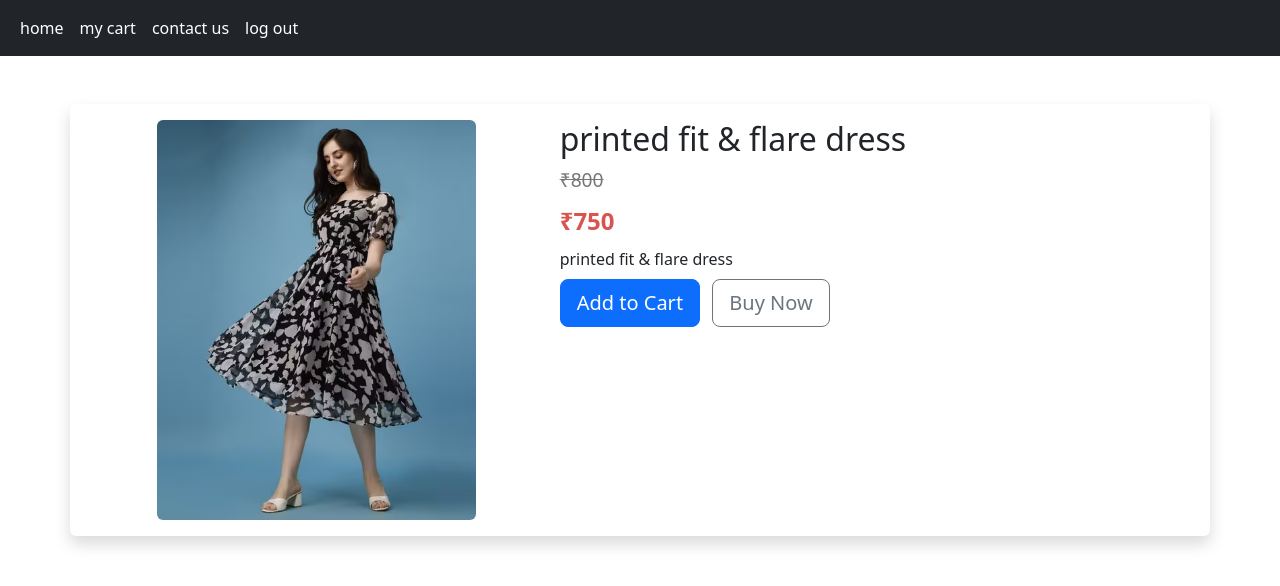
After one commit to siddharth3562/django_project, a Django app: page /view_product/2 in a window 1280 px wide. The commit adds this page. Shown: the top 586 px of the page. Run offline with Django 5.2, Linux system fonts and the light colour scheme; data comes from the database, SQL or seed files in the repository; both versions use the stored data as it was after the commit.

Commit message:
django demo project

```diff
--- a/e_commerce/app/models.py
+++ b/e_commerce/app/models.py
@@ -1,5 +1,5 @@
 from django.db import models
-
+from django.contrib.auth.models import User
 # Create your models here.
 class Product(models.Model):
     pid=models.TextField()
@@ -8,3 +8,8 @@ class Product(models.Model):
     price=models.IntegerField()
     offer_price=models.IntegerField()
     img=models.FileField()
+
+class Cart(models.Model):
+    product=models.ForeignKey(Product,on_delete=models.CASCADE)
+    user=models.ForeignKey(User,on_delete=models.CASCADE)
+    qty=models.IntegerField()
--- a/e_commerce/app/urls.py
+++ b/e_commerce/app/urls.py
@@ -8,8 +8,11 @@ urlpatterns=[
     path('add',views.add_product),
     path('edit_product/<pid>',views.edit_product),
     path('delete_product/<pid>',views.delete_product),
+
     path('user_home',views.user_home),
     path('user_reg',views.user_reg),
     path('user_contact',views.user_contact),
-    path('user_cart',views.user_cart),
+    path('view_product/<pid>',views.view_product),
+    path('view_cart',views.view_cart),
+    path('add_to_cart/<pid>',views.add_to_cart),
 ]
--- a/e_commerce/app/views.py
+++ b/e_commerce/app/views.py
@@ -118,3 +118,17 @@ def user_cart(req):
 
 def user_contact(req):
     return render(req,'user/contact.html')
+
+def view_product(req,pid):
+    data=Product.objects.get(pk=pid)
+    return render(req,'user/view_product.html',{'product':data})
+
+def add_to_cart(req,pid):
+    product=Product.objects.get(pk=pid)
+    user=User.objects.get(username=req.session['user'])
+    data=Cart.objects.create(product=product,user=user,qty=1)
+    data.save()
+    return redirect(view_cart)
+
+def view_cart(req):
+    return render(req,'user/cart.html')
--- /dev/null
+++ b/e_commerce/templates/user/view_product.html
@@ -0,0 +1,65 @@
+<!DOCTYPE html>
+<html lang="en">
+<head>
+    <meta charset="UTF-8">
+    <meta name="viewport" content="width=device-width, initial-scale=1.0">
+    <title>Product Details</title>
+    <link href="https://cdn.jsdelivr.net/npm/bootstrap@5.3.3/dist/css/bootstrap.min.css" rel="stylesheet">
+    <script src="https://cdn.jsdelivr.net/npm/bootstrap@5.3.3/dist/js/bootstrap.bundle.min.js"></script>
+    <style>
+        .price {
+            font-size: 1.2rem;
+            color: #777;
+            text-decoration: line-through;
+        }
+        .offer-price {
+            font-size: 1.5rem;
+            color: #d9534f;
+            font-weight: bold;
+        }
+        .product-details p {
+            margin: 0.5rem 0;
+        }
+
+    </style>
+</head>
+<body>
+    <nav class="navbar navbar-expand-sm bg-dark">
+
+        <div class="container-fluid">
+          <!-- Links -->
+          <ul class="navbar-nav">
+            <li class="nav-item">
+              <a class="nav-link text-white" href="user_home">home</a>
+            </li>
+            <li class="nav-item">
+              <a class="nav-link text-white" href="user_cart">my cart</a>
+            </li>
+            <li class="nav-item">
+              <a class="nav-link text-white" href="user_contact">contact us</a>
+            </li>
+            <li class="nav-item">
+                <a class="nav-link text-white" href="logout">log out</a>
+              </li>
+          </ul>
+        </div>
+      </nav>
+    <div class="container my-5">
+        <div class="row shadow p-3 bg-white rounded">
+            <!-- Product Image -->
+            <div class="col-lg-5 d-flex justify-content-center align-items-center">
+                <img src="{{product.img.url}}" alt="{{product.name}}" class="img-fluid rounded" style="max-height: 400px;">
+            </div>
+            <!-- Product Details -->
+            <div class="col-lg-7 product-details">
+                <h2>{{product.name}}</h2>
+                <p class="price">₹{{product.price}}</p>
+                <p class="offer-price">₹{{product.offer_price}}</p>
+                <p>{{product.dis}}</p>
+                <a href="../add_to_cart/{{product.pk}}"><button class="btn btn-primary btn-lg">Add to Cart</button></a>
+                <button class="btn btn-outline-secondary btn-lg ms-2">Buy Now</button>
+            </div>
+        </div>
+    </div>
+</body>
+</html>
```
Also changed, not shown: e_commerce/templates/user/cart.html (added, +11 -0 lines), e_commerce/templates/user/home.html (+13 -7 lines), e_commerce/templates/user/my_cart.html (deleted, +0 -31 lines), e_commerce/app/migrations/0002_cart.py (added), e_commerce/db.sqlite3.
